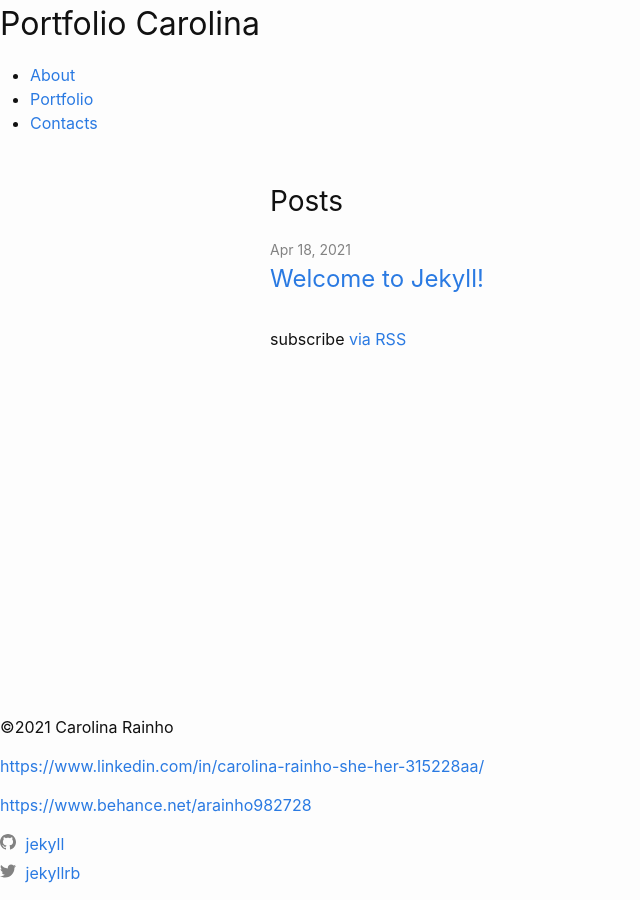
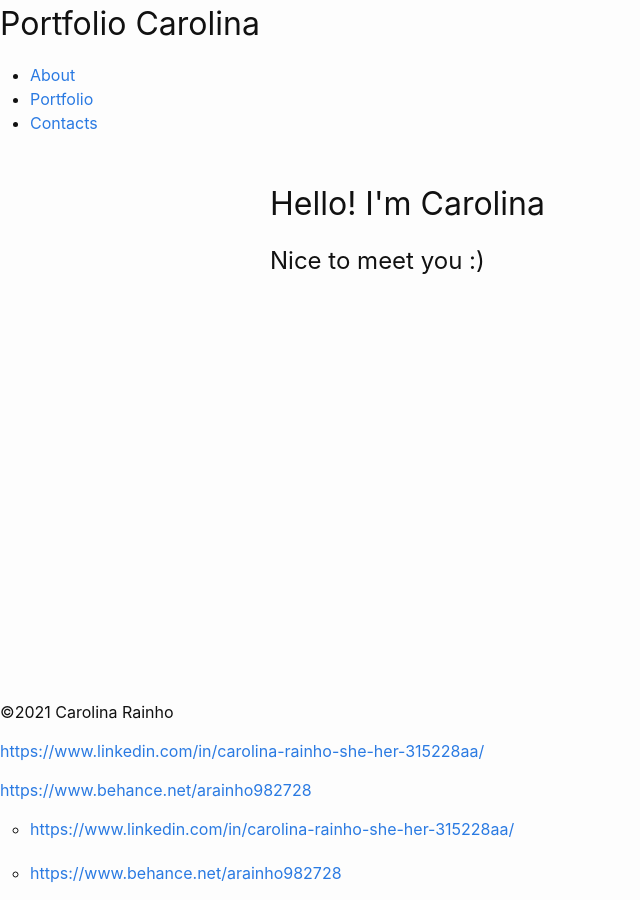
Before and after one commit to anarainho/projeto, a Jekyll site: the page built from index.markdown, in a window 1280 px wide. Shown: the whole page, without its empty margins (0-640 px from the left). Built offline with Jekyll 4.4.1, drawn with Linux system fonts in a browser that asks for light colours.

Commit message:
New Folders

```diff
--- a/_config.yml
+++ b/_config.yml
@@ -53,3 +53,9 @@ plugins:
 #   - vendor/cache/
 #   - vendor/gems/
 #   - vendor/ruby/
+
+
+collection:
+ projects:
+ output: true
+ permalink: /projects/:path
--- a/_includes/navigation.html
+++ b/_includes/navigation.html
@@ -1,6 +1,6 @@
 <nav>
 <ul>
-    <li><a>About</a></li>
+    <li><a>About</a></li> <!------- aqui deixar o link para about_me.html -->
     <li><a>Portfolio</a></li>
     <li><a>Contacts</a></li>
 </ul>
--- a/_includes/social.html
+++ b/_includes/social.html
@@ -1,14 +1,5 @@
 <ul class="social-media-list">
-  {%- if site.dribbble_username -%}<li><a href="https://dribbble.com/{{ site.dribbble_username| cgi_escape | escape }}"><svg class="svg-icon"><use xlink:href="{{ '/assets/minima-social-icons.svg#dribbble' | relative_url }}"></use></svg> <span class="username">{{ site.dribbble_username| escape }}</span></a></li>{%- endif -%}
-  {%- if site.facebook_username -%}<li><a href="https://www.facebook.com/{{ site.facebook_username| cgi_escape | escape }}"><svg class="svg-icon"><use xlink:href="{{ '/assets/minima-social-icons.svg#facebook' | relative_url }}"></use></svg> <span class="username">{{ site.facebook_username| escape }}</span></a></li>{%- endif -%}
-  {%- if site.flickr_username -%}<li><a href="https://www.flickr.com/photos/{{ site.flickr_username| cgi_escape | escape }}"><svg class="svg-icon"><use xlink:href="{{ '/assets/minima-social-icons.svg#flickr' | relative_url }}"></use></svg> <span class="username">{{ site.flickr_username| escape }}</span></a></li>{%- endif -%}
-  {%- if site.github_username -%}<li><a href="https://github.com/{{ site.github_username| cgi_escape | escape }}"><svg class="svg-icon"><use xlink:href="{{ '/assets/minima-social-icons.svg#github' | relative_url }}"></use></svg> <span class="username">{{ site.github_username| escape }}</span></a></li>{%- endif -%}
-  {%- if site.instagram_username -%}<li><a href="https://instagram.com/{{ site.instagram_username| cgi_escape | escape }}"><svg class="svg-icon"><use xlink:href="{{ '/assets/minima-social-icons.svg#instagram' | relative_url }}"></use></svg> <span class="username">{{ site.instagram_username| escape }}</span></a></li>{%- endif -%}
-  {%- if site.linkedin_username -%}<li><a href="https://www.linkedin.com/in/{{ site.linkedin_username| cgi_escape | escape }}"><svg class="svg-icon"><use xlink:href="{{ '/assets/minima-social-icons.svg#linkedin' | relative_url }}"></use></svg> <span class="username">{{ site.linkedin_username| escape }}</span></a></li>{%- endif -%}
-  {%- if site.pinterest_username -%}<li><a href="https://www.pinterest.com/{{ site.pinterest_username| cgi_escape | escape }}"><svg class="svg-icon"><use xlink:href="{{ '/assets/minima-social-icons.svg#pinterest' | relative_url }}"></use></svg> <span class="username">{{ site.pinterest_username| escape }}</span></a></li>{%- endif -%}
-  {%- for mst in site.mastodon -%}{%- if mst.username and mst.instance -%}<li><a href="https://{{ mst.instance| cgi_escape | escape}}/@{{mst.username}}"><svg class="svg-icon"><use xlink:href="{{ '/assets/minima-social-icons.svg#mastodon' | relative_url }}"></use></svg> <span class="username">{{ mst.username|escape }}</span></a></li>{%- endif -%}{%- endfor -%}
-  {%- if site.twitter_username -%}<li><a href="https://www.twitter.com/{{ site.twitter_username| cgi_escape | escape }}"><svg class="svg-icon"><use xlink:href="{{ '/assets/minima-social-icons.svg#twitter' | relative_url }}"></use></svg> <span class="username">{{ site.twitter_username| escape }}</span></a></li>{%- endif -%}
-  {%- if site.youtube_username -%}<li><a href="https://youtube.com/{{ site.youtube_username| cgi_escape | escape }}"><svg class="svg-icon"><use xlink:href="{{ '/assets/minima-social-icons.svg#youtube' | relative_url }}"></use></svg> <span class="username">{{ site.youtube_username| escape }}</span></a></li>{%- endif -%}
-  {%- if site.googleplus_username -%}<li><a href="https://plus.google.com/{{ site.googleplus_username| escape }}"><svg class="svg-icon"><use xlink:href="{{ '/assets/minima-social-icons.svg#googleplus' | relative_url }}"></use></svg> <span class="username">{{ site.googleplus_username| escape }}</span></a></li>{%- endif -%}
-  {%- if site.rss -%}<li><a href="{{ 'feed.xml' | relative_url }}"><svg class="svg-icon"><use xlink:href="{{ '/assets/minima-social-icons.svg#rss' | relative_url }}"></use></svg> <span>{{ site.rss | escape }}</span></a></li>{%- endif -%}
-</ul>
+  <ul>
+    <li><a href="https://www.linkedin.com/in/carolina-rainho-she-her-315228aa/" title="LinkedIn" target="_blank">https://www.linkedin.com/in/carolina-rainho-she-her-315228aa/</a></p>
+    <li><a href="https://www.behance.net/arainho982728" title="Behance" target="_blank">https://www.behance.net/arainho982728</a></p>
+  </ul>
--- a/_layouts/home.html
+++ b/_layouts/home.html
@@ -2,33 +2,7 @@
 layout: default
 ---
 
-<div class="home">
-  {%- if page.title -%}
-    <h1 class="page-heading">{{ page.title }}</h1>
-  {%- endif -%}
+<!----Fundo bonito+ foto minha e quero colocar um texto mais personalizado -->
 
-  {{ content }}
-
-  {%- if site.posts.size > 0 -%}
-    <h2 class="post-list-heading">{{ page.list_title | default: "Posts" }}</h2>
-    <ul class="post-list">
-      {%- for post in site.posts -%}
-      <li>
-        {%- assign date_format = site.minima.date_format | default: "%b %-d, %Y" -%}
-        <span class="post-meta">{{ post.date | date: date_format }}</span>
-        <h3>
-          <a class="post-link" href="{{ post.url | relative_url }}">
-            {{ post.title | escape }}
-          </a>
-        </h3>
-        {%- if site.show_excerpts -%}
-          {{ post.excerpt }}
-        {%- endif -%}
-      </li>
-      {%- endfor -%}
-    </ul>
-
-    <p class="rss-subscribe">subscribe <a href="{{ "/feed.xml" | relative_url }}">via RSS</a></p>
-  {%- endif -%}
-
-</div>
+<h1>Hello! I'm Carolina</h1>
+<h2>Nice to meet you :)</h2>
--- /dev/null
+++ b/about_me.html
@@ -0,0 +1,4 @@
+---
+layout:about
+permalink: "/about/"
+---
--- /dev/null
+++ b/my_contacts.html
@@ -0,0 +1,5 @@
+---
+layout: contact
+permalink: "/contact/"
+title: Contacts
+---
```
Also changed, not shown: _layouts/about.html (added, +12 -0 lines), _layouts/contacts.html (added, +9 -0 lines).
